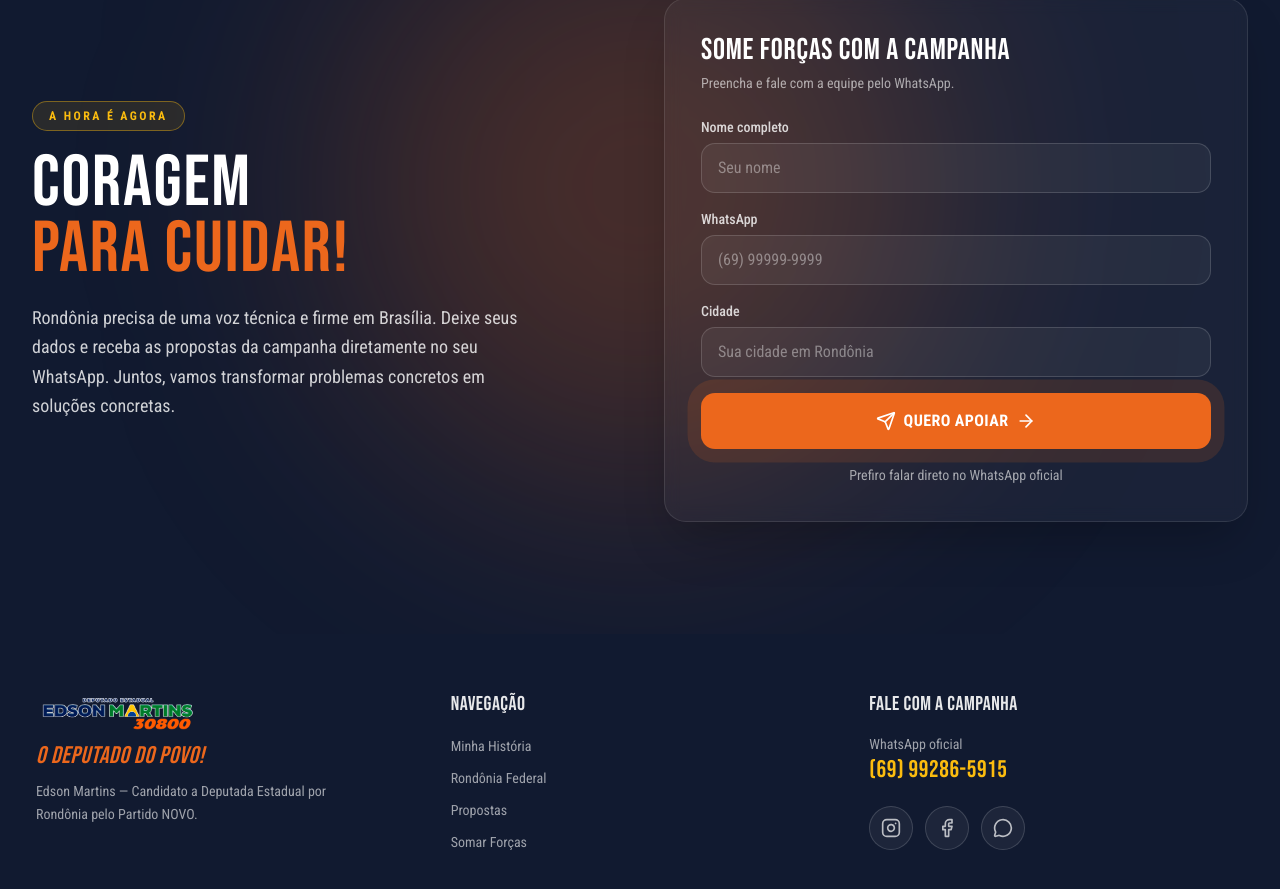
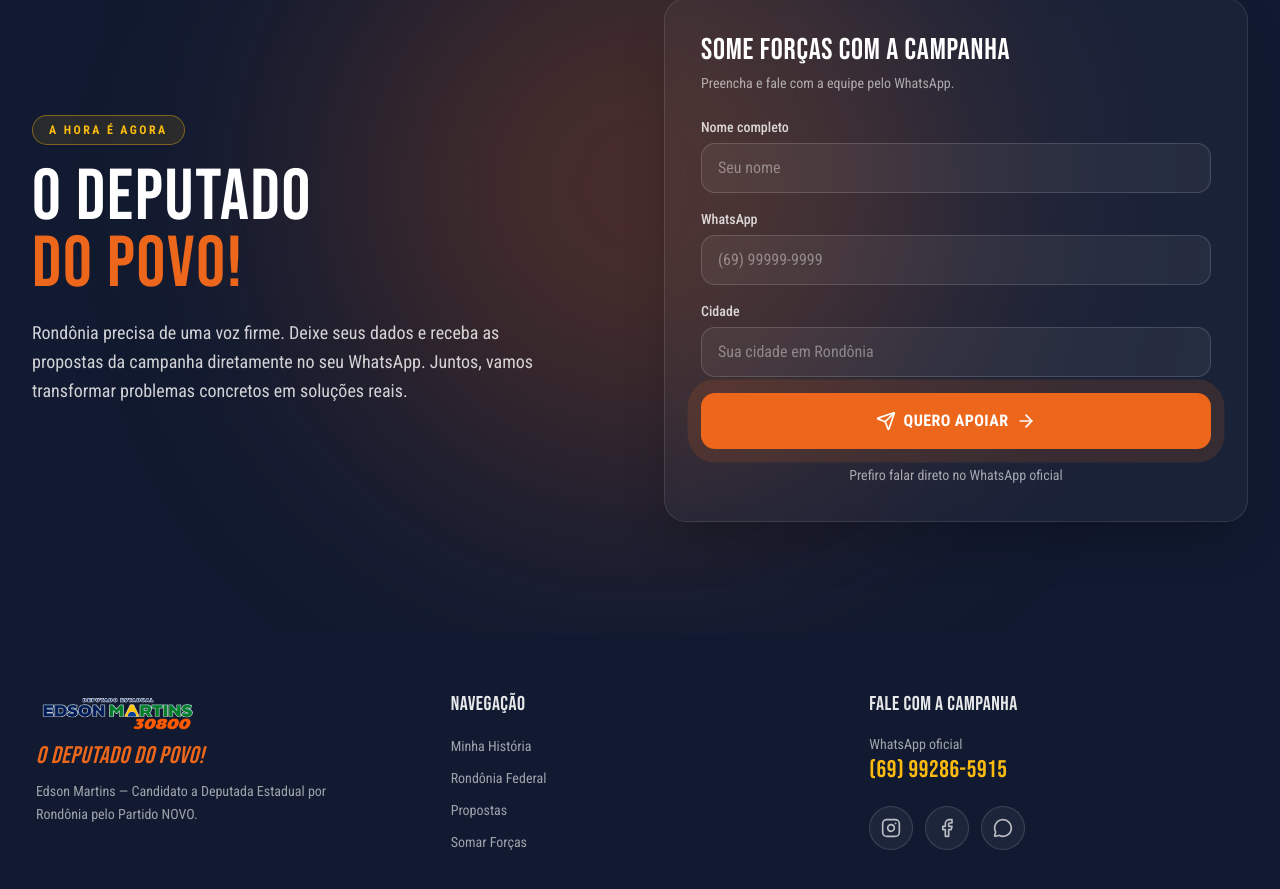
Before and after one commit to emanaproducoes-cmyk/edsonmartins, a Next.js app: page / in a window 1280 px wide. Shown: the part 6363-7252 px from the top of the page. Built offline with nearby package versions, Linux system fonts and the light colour scheme.

Commit message:
Update cta-final.tsx

```diff
--- a/components/cta-final.tsx
+++ b/components/cta-final.tsx
@@ -35,14 +35,14 @@ export function CtaFinal() {
             A hora é agora
           </span>
           <h2 className="mt-5 text-balance font-display text-6xl leading-[0.92] tracking-wide text-white md:text-7xl">
-            Coragem
+           O DEPUTADO
             <br />
-            <span className="text-novo-orange">para Cuidar!</span>
+            <span className="text-novo-orange">DO POVO!</span>
           </h2>
           <p className="mt-5 max-w-lg text-pretty text-lg leading-relaxed text-white/80">
-            Rondônia precisa de uma voz técnica e firme em Brasília. Deixe seus dados e receba as
+            Rondônia precisa de uma voz firme. Deixe seus dados e receba as
             propostas da campanha diretamente no seu WhatsApp. Juntos, vamos transformar problemas
-            concretos em soluções concretas.
+            concretos em soluções reais.
           </p>
         </div>
 
```
